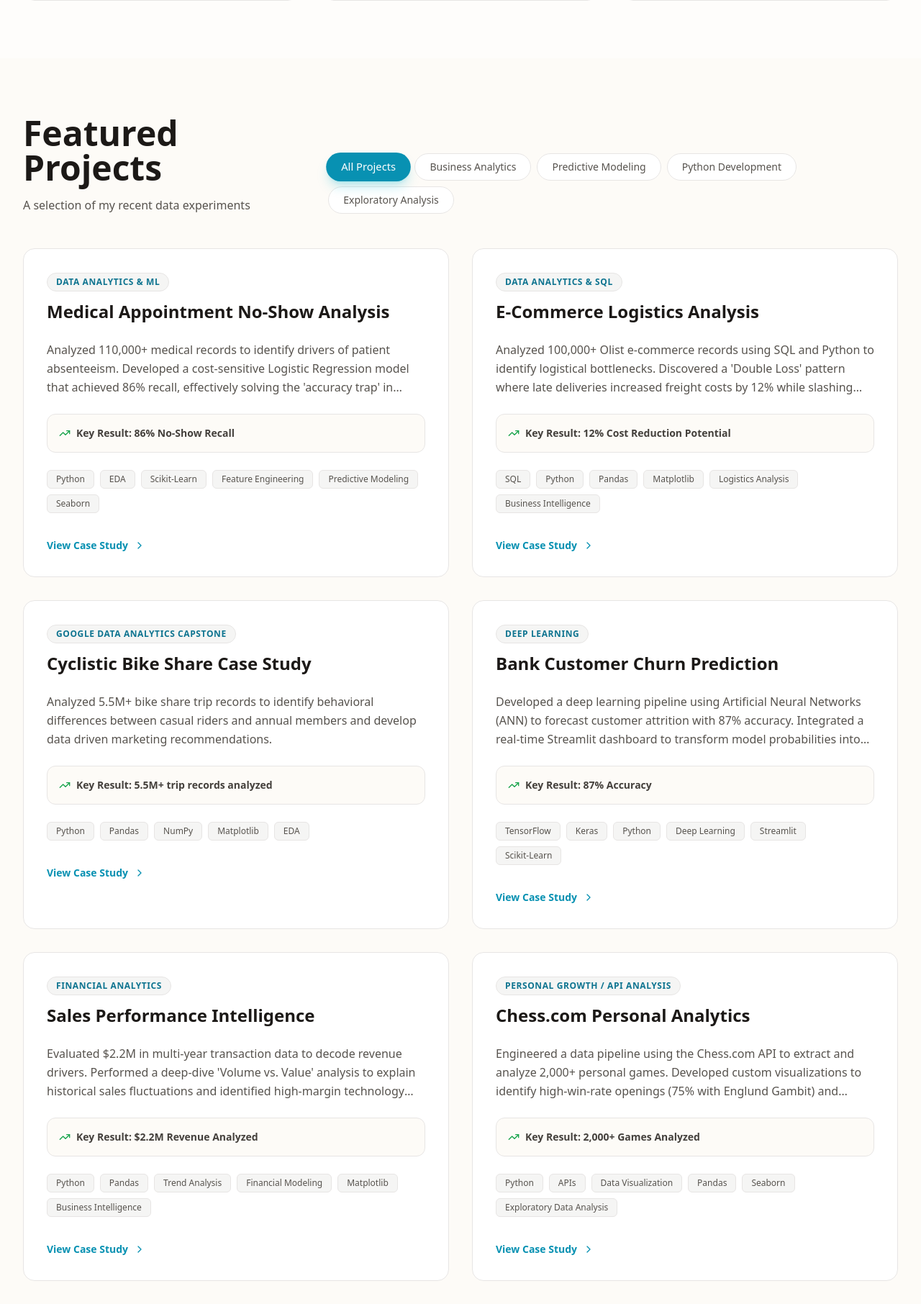
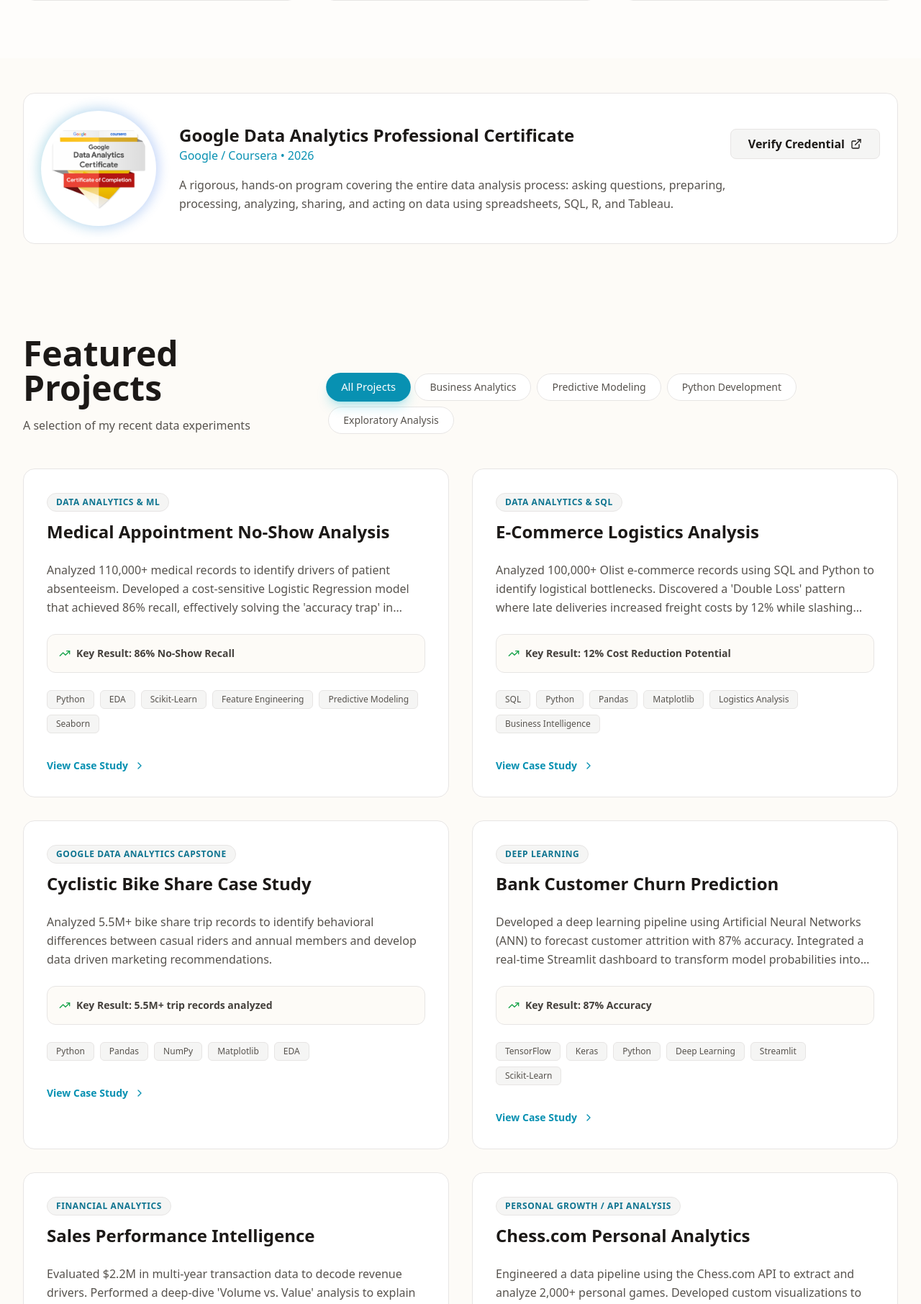
Before and after one commit to Fareed04/portfolio, a Django app: page / in a window 1280 px wide. Shown: the part 1382-3194 px from the top of the page at 72% size. Run offline with Django 5.2, Linux system fonts and the light colour scheme; some libraries are stand-ins or nearby versions.

Commit message:
feat: add dynamic certifications section and Google Analytics badge

```diff
--- a/home/templates/home/home.html
+++ b/home/templates/home/home.html
@@ -196,6 +196,41 @@
                             </div>
                         </div>
                         {% endfor %}
+                    </div>
+                </div>
+                {% endfor %}
+            </div>
+        </div>
+    </section>
+
+    <section id="certifications" class="py-12 bg-cream dark:bg-gray-950 transition-colors duration-300">
+        <div class="max-w-7xl mx-auto px-4 sm:px-6 lg:px-8">
+            <div class="grid grid-cols-1 lg:grid-cols-1 gap-8">
+                {% for cert in certifications %}
+                <div class="reveal bg-white dark:bg-gray-900 rounded-2xl p-6 border border-stone-200 dark:border-gray-800 flex flex-col md:flex-row items-center gap-8 hover:border-cyan-500/30 transition-all">
+
+                    <div class="flex-shrink-0">
+                        <div class="relative group">
+                            <div class="absolute -inset-1 bg-gradient-to-r from-cyan-600 to-blue-600 rounded-full blur opacity-25 group-hover:opacity-50 transition duration-1000"></div>
+                            <img src="{% static cert.image %}"
+                                alt="{{ cert.title }}"
+                                class="relative w-32 h-32 md:w-40 md:h-40 object-contain bg-white dark:bg-gray-800 rounded-full p-2">
+                        </div>
+                    </div>
+
+                    <div class="flex-grow text-center md:text-left">
+                        <div class="flex flex-col md:flex-row md:items-center justify-between gap-4 mb-4">
+                            <div>
+                                <h3 class="text-2xl font-bold text-stone-900 dark:text-white">{{ cert.title }}</h3>
+                                <p class="text-cyan-600 dark:text-cyan-400 font-medium">{{ cert.issuer }} • {{ cert.date }}</p>
+                            </div>
+                            <a href="{{ cert.link }}" target="_blank" class="inline-flex items-center justify-center gap-2 px-6 py-2 bg-stone-100 dark:bg-gray-800 text-stone-900 dark:text-white rounded-lg font-semibold hover:bg-cyan-600 hover:text-white dark:hover:bg-cyan-500 transition-all border border-stone-200 dark:border-gray-700">
+                                Verify Credential <i data-lucide="external-link" class="w-4 h-4"></i>
+                            </a>
+                        </div>
+                        <p class="text-stone-600 dark:text-gray-400 leading-relaxed max-w-3xl">
+                            {{ cert.description }}
+                        </p>
                     </div>
                 </div>
                 {% endfor %}
--- a/home/views.py
+++ b/home/views.py
@@ -102,7 +102,7 @@
         'issuer': 'Google / Coursera',
         'date': '2026',
         'description': 'A rigorous, hands-on program covering the entire data analysis process: asking questions, preparing, processing, analyzing, sharing, and acting on data using spreadsheets, SQL, R, and Tableau.',
-        'badge_image': 'https://www.credly.com/badges/5d309060-1adc-47f9-9ab0-da2d934d9b08',
+        'image': 'home/google-data-analytics-professional-certificate-badge.png',
         'link': 'https://coursera.org/share/250613b58974c255cf86759cd2486c9f'
     }
 ]
@@ -144,7 +144,8 @@
                 {"name": "Tableau", "level": 65}
             ]
         },
-        'projects': PROJECTS_DATA
+        'projects': PROJECTS_DATA,
+        'certifications': certifications
     }
     return render(request, 'home/home.html', context)
 
--- a/portfolio/settings.py
+++ b/portfolio/settings.py
@@ -17,7 +17,7 @@
 
 SECRET_KEY = "django-insecure-*czq_i&cd((8thq)%391ic6xdcs5rsz-=1ny-l&_*lmgrre5zm"
 
-DEBUG = False
+DEBUG = True
 
 ALLOWED_HOSTS = ['fareed04.pythonanywhere.com', 'localhost', '127.0.0.1']
 
```
Also changed, not shown: home/static/home/google-data-analytics-professional-certificate-badge.png (added), static/home/google-data-analytics-professional-certificate-badge.png (added).
